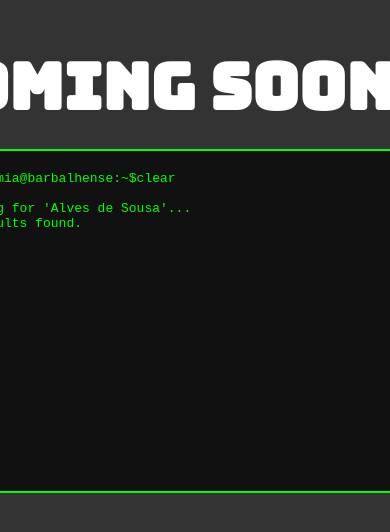
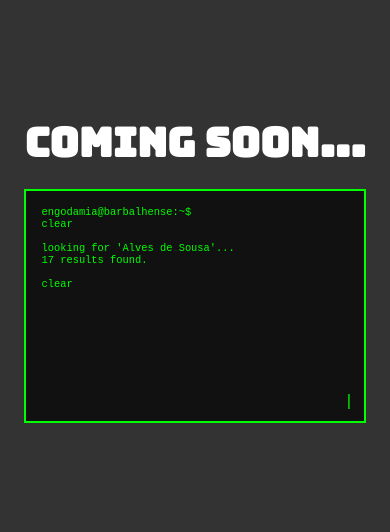
Before and after one commit to jsinatro/barbalha, a plain HTML site: page index.html in a window 390 px wide. Shown: the part 168-700 px from the top of the page. Drawn offline with Linux system fonts and the light colour scheme.

Commit message:
Update styles.css

```diff
--- a/styles.css
+++ b/styles.css
@@ -13,14 +13,15 @@ body, html {
 
 #container {
     text-align: center;
+    width: 100%;
 }
 
 h1 {
-    font-size: 4em; /* Diminuído para caber melhor */
+    font-size: 4em;
     margin-bottom: 20px;
-    margin-top: 30px; /* Coloca o "Coming soon" mais acima */
-    width: 100%; /* Largura de 90% do terminal */
-    white-space: nowrap; /* Mantém o texto em uma única linha */
+    margin-top: 30px;
+    width: 100%;
+    white-space: nowrap;
 }
 
 #terminal {
@@ -40,6 +41,7 @@ h1 {
 
 #output {
     display: flex;
+    flex-wrap: wrap;
 }
 
 #log {
@@ -61,3 +63,24 @@ h1 {
     50% { opacity: 0; }
     100% { opacity: 1; }
 }
+
+/* Ajustes para telas menores */
+@media (max-width: 600px) {
+    h1 {
+        font-size: 2.5em; /* Reduz o tamanho do texto em telas menores */
+    }
+
+    #terminal {
+        height: 200px; /* Reduz a altura do terminal em celulares */
+        padding: 15px;
+        font-size: 0.8em; /* Diminui a fonte no terminal */
+    }
+
+    #cursor {
+        font-size: 1.5em; /* Ajusta o tamanho do cursor para telas menores */
+    }
+
+    #output {
+        flex-direction: column; /* Ajusta a saída para não quebrar em telas menores */
+    }
+}
```
